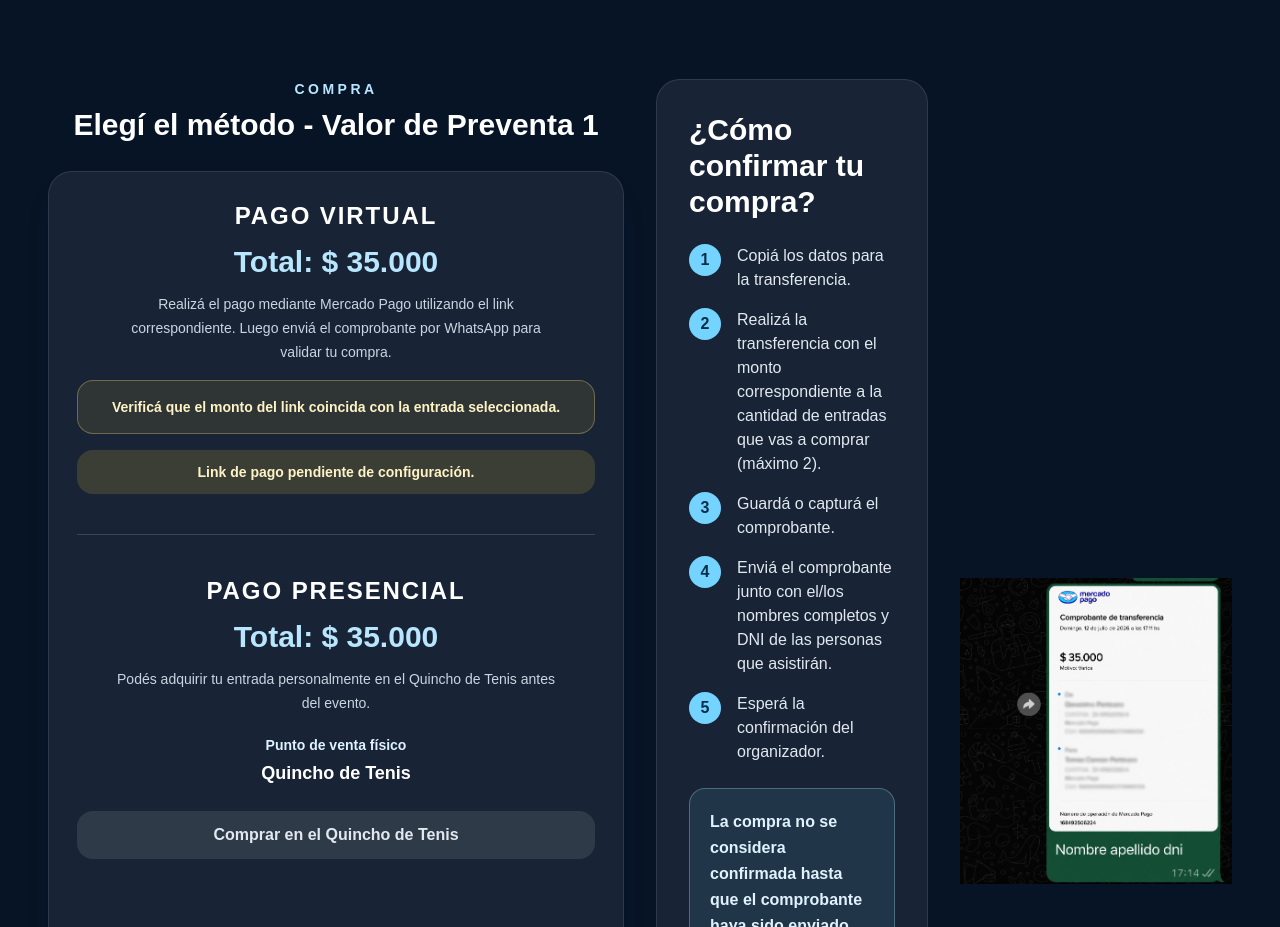
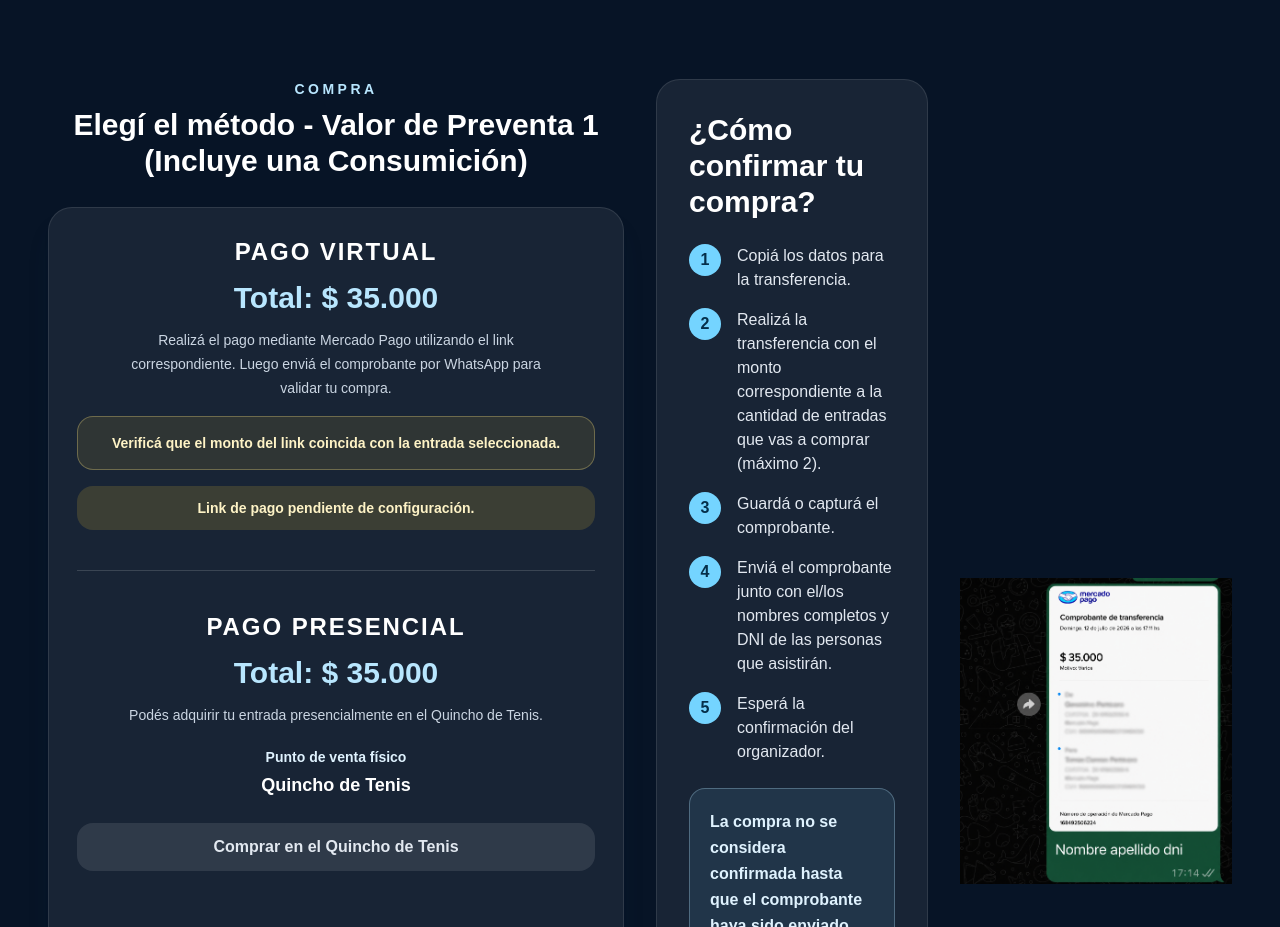
Before and after one commit to tomas1aws/entradaslalecheria, a Next.js app: page / in a window 1280 px wide. Shown: the part 863-1790 px from the top of the page. Built offline with nearby package versions, Linux system fonts and the light colour scheme.

Commit message:
Update PurchaseFlowSection.tsx

```diff
--- a/src/components/PurchaseFlowSection.tsx
+++ b/src/components/PurchaseFlowSection.tsx
@@ -22,7 +22,7 @@ export function PurchaseFlowSection() {
         <div className="flex h-full flex-col lg:col-span-2">
           <div className="text-center">
             <p className="text-sm font-bold uppercase tracking-[0.25em] text-sky-200">Compra</p>
-            <h2 id="comprar-titulo" className="mt-2 text-3xl font-black text-white">Elegí el método - Valor de Preventa 1</h2>
+            <h2 id="comprar-titulo" className="mt-2 text-3xl font-black text-white">Elegí el método - Valor de Preventa 1 (Incluye una Consumición)</h2>
           </div>
 
           <article className="mt-7 flex-1 rounded-3xl border border-white/10 bg-white/[0.07] p-5 text-center shadow-xl shadow-sky-950/20 sm:p-7">
@@ -66,7 +66,7 @@ export function PurchaseFlowSection() {
                   <h3 id="pago-presencial-titulo" className="text-xl font-black uppercase tracking-[0.08em] text-white sm:text-2xl">Pago presencial</h3>
                   <p className="mt-3 text-3xl font-black text-sky-200">Total: {total}</p>
                   <p className="mx-auto mt-3 max-w-md text-sm leading-6 text-slate-300">
-                    Podés adquirir tu entrada personalmente en el Quincho de Tenis antes del evento.
+                    Podés adquirir tu entrada presencialmente en el Quincho de Tenis.
                   </p>
                 </div>
                 <div className="text-sm text-sky-100">
```
